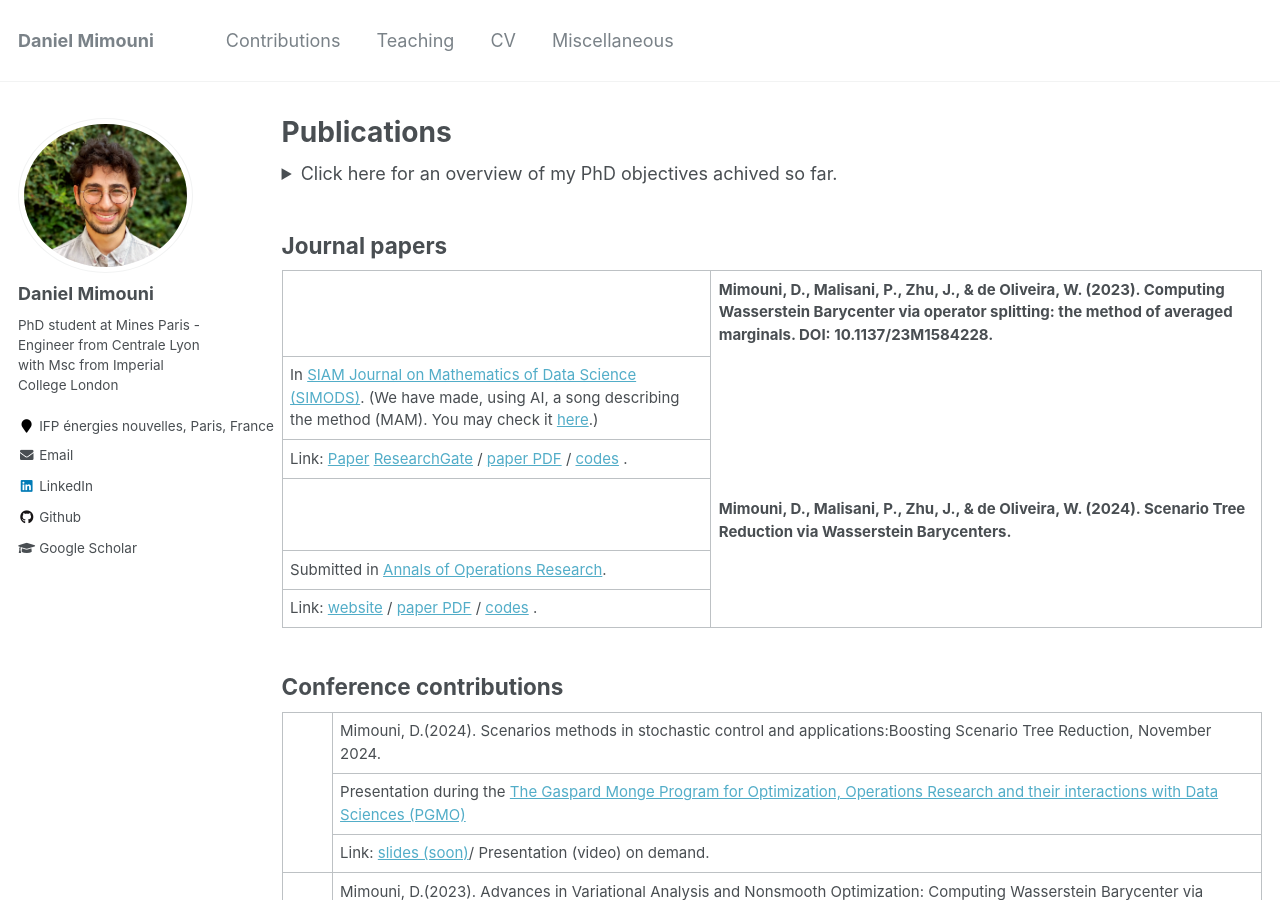
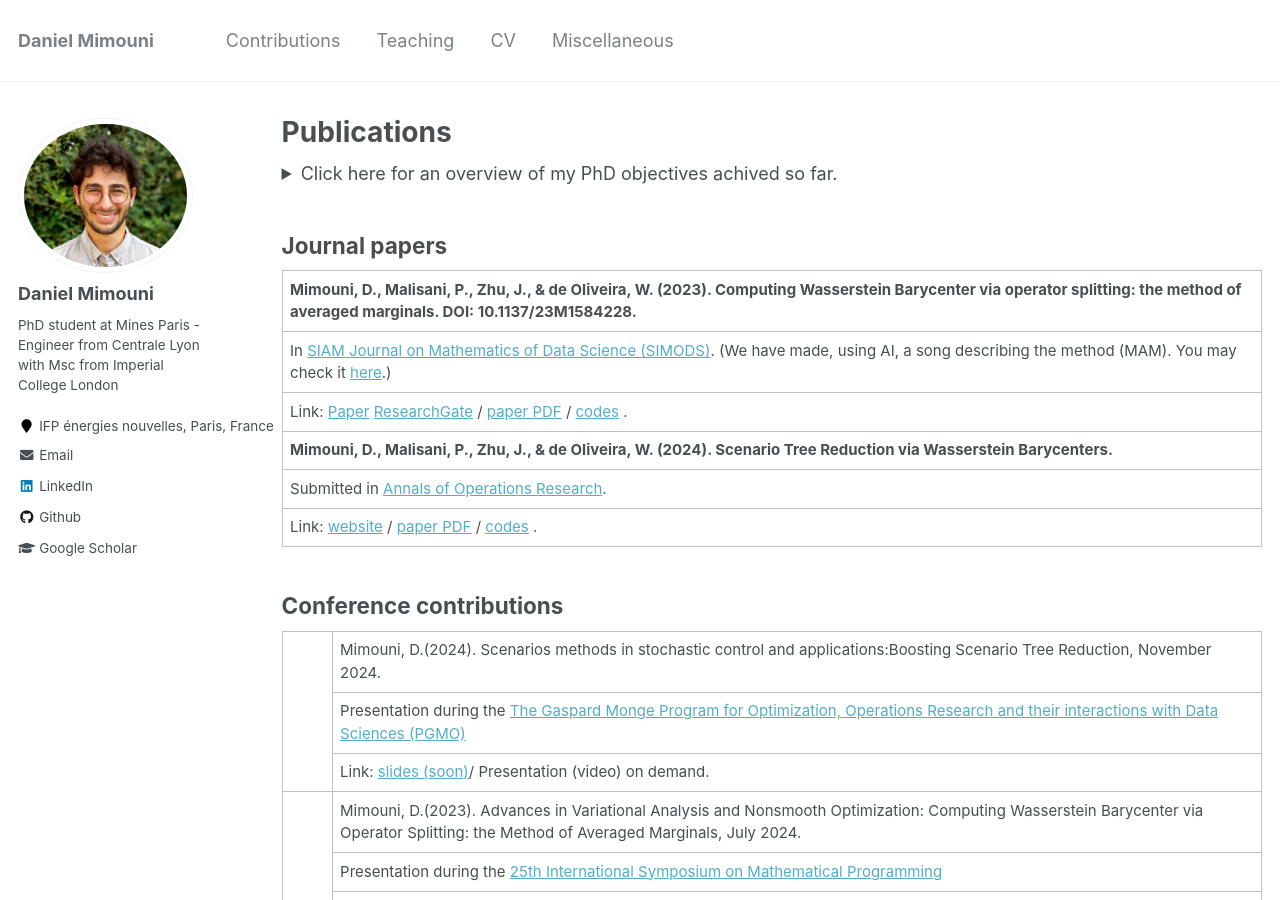
Before and after one commit to dan-mim/dan-mim.github.io, a Jekyll site: the page built from _pages/publications.md, in a window 1280 px wide and 900 px high. Built offline with Jekyll 4.4.1, drawn with Linux system fonts in a browser that asks for light colours.

Commit message:
Update publications.md

```diff
--- a/_pages/publications.md
+++ b/_pages/publications.md
@@ -26,7 +26,7 @@
 
 <table>
   <tr>
-    <td><th style="padding-bottom: 10px;">Mimouni, D., Malisani, P., Zhu, J., & de Oliveira, W. (2023). Computing Wasserstein Barycenter via operator splitting: the method of averaged marginals. DOI: 10.1137/23M1584228.</th> </td>
+    <td><b>Mimouni, D., Malisani, P., Zhu, J., & de Oliveira, W. (2023). Computing Wasserstein Barycenter via operator splitting: the method of averaged marginals. DOI: 10.1137/23M1584228.</b> </td>
   </tr>
   <tr>
     <td>In <a href="https://epubs.siam.org/doi/abs/10.1137/23M1584228">SIAM Journal on Mathematics of Data Science (SIMODS)</a>. (We have made, using AI, a song describing the method (MAM). You may check it <a href="https://drive.google.com/file/d/1ZN8mGAFXmsbvSU3s83v1qkVVg0oKJkI7/view?usp=drive_link">here</a>.) </td>
@@ -35,7 +35,7 @@
     <td>Link: <a href="https://epubs.siam.org/doi/abs/10.1137/23M1584228">Paper</a> <a href="https://www.researchgate.net/publication/373838665_Computing_Wasserstein_Barycenter_via_operator_splitting_the_method_of_averaged_marginals">ResearchGate</a> / <a href="/files/Computing_Wasserstein_Barycenters_via_operator_splitting.pdf">paper PDF</a> / <a href="https://ifpen-gitlab.appcollaboratif.fr/detocs/mam_wb">codes</a> .</td>
   </tr>
    <tr>
-    <td><th style="padding-top: 20px;">Mimouni, D., Malisani, P., Zhu, J., & de Oliveira, W. (2024). Scenario Tree Reduction via Wasserstein Barycenters.</th> </td>
+    <td><b>Mimouni, D., Malisani, P., Zhu, J., & de Oliveira, W. (2024). Scenario Tree Reduction via Wasserstein Barycenters.</b> </td>
   </tr>
   <tr>
     <td>Submitted in <a href="https://link.springer.com/journal/10479">Annals of Operations Research</a>.  </td>
```
